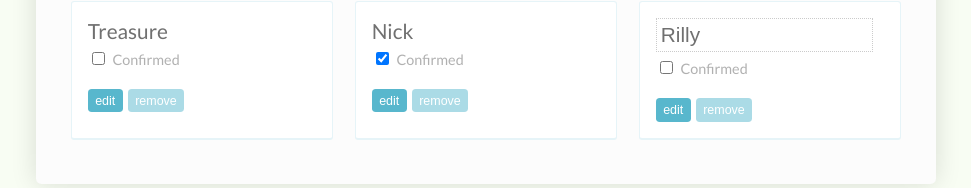
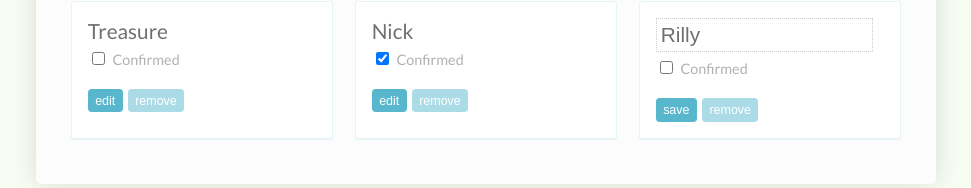
Before and after one commit to m6code/reactjs-treehouse, a React (Create React App) app in the folder react-by-examples/rsvp-tracker/: page / in a window 1280 px wide. Shown: the part 492-680 px from the top of the page, without its empty margins (154-1125 px from the left). Built offline with nearby package versions, Linux system fonts and the light colour scheme.

Commit message:
Changing guest name in state

```diff
--- a/react-by-examples/rsvp-tracker/src/App.js
+++ b/react-by-examples/rsvp-tracker/src/App.js
@@ -44,6 +44,20 @@
   toggleEditingAt = index =>
     this.toggleGuestPropertyAt("isEditing", index)
 
+  setNameAt = (name, indexToChange) => {
+    this.setState({
+      guests: this.state.guests.map((guest, index) => {
+        if (index === indexToChange) {
+          return {
+            ...guest,
+            name
+          }
+        }
+        return guest;
+      })
+    });
+  }
+
   getTotalInvited = () => this.state.guests.length;
   // getAttendingGuests = () =>
   // getUnconfirmedGuests = () =>
@@ -86,6 +100,7 @@
             guests={this.state.guests}
             toggleConfirmationAt={this.toggleConfirmationAt}
             toggleEditingAt={this.toggleEditingAt}
+            setNameAt={this.setNameAt}
           />
         </div>
       </div>
--- a/react-by-examples/rsvp-tracker/src/Guest.js
+++ b/react-by-examples/rsvp-tracker/src/Guest.js
@@ -4,7 +4,9 @@
 
 const Guest = props =>
     <li>
-        <GuestName isEditing={props.isEditing}>
+        <GuestName
+            isEditing={props.isEditing}
+            handleNameEdits={(e) => props.setName(e.target.value)}>
             {props.name}
         </GuestName>
         <label>
@@ -13,7 +15,7 @@
                 checked={props.isConfirmed}
                 onChange={props.handleConfirmation} /> Confirmed
             </label>
-        <button onClick={props.handleToggleEditing}>edit</button>
+        <button onClick={props.handleToggleEditing}>{props.isEditing? 'save': 'edit'}</button>
         <button>remove</button>
     </li>
 
@@ -23,6 +25,7 @@
     isEditing: PropTypes.bool.isRequired,
     handleConfirmation: PropTypes.func.isRequired,
     handleToggleEditing: PropTypes.func.isRequired,
+    setName: PropTypes.func.isRequired,
 }
 
 export default Guest;
--- a/react-by-examples/rsvp-tracker/src/GuestList.js
+++ b/react-by-examples/rsvp-tracker/src/GuestList.js
@@ -13,6 +13,7 @@
                 isEditing={guest.isEditing}
                 handleConfirmation={() => props.toggleConfirmationAt(index)}
                 handleToggleEditing={() => props.toggleEditingAt(index)}
+                setName={text => props.setNameAt(text, index)}
             />
         )}
     </ul>
@@ -21,6 +22,7 @@
         guests: PropTypes.array.isRequired,
         toggleConfirmationAt: PropTypes.func.isRequired,
         toggleEditingAt: PropTypes.func.isRequired,
+        setNameAt: PropTypes.func.isRequired,
     }
 
 export default GuestList;
--- a/react-by-examples/rsvp-tracker/src/GuestName.js
+++ b/react-by-examples/rsvp-tracker/src/GuestName.js
@@ -4,7 +4,10 @@
 const GuestName = props => {
     if(props.isEditing) {
         return (
-            <input type='text' value={props.children} />
+            <input
+                type='text'
+                value={props.children}
+                onChange={props.handleNameEdits} />
         )
     }
 
@@ -17,6 +20,7 @@
 
 GuestName.propTypes = {
     isEditing: PropTypes.bool.isRequired,
+    handleNameEdits: PropTypes.func.isRequired,
 }
 
 export default GuestName;
```
